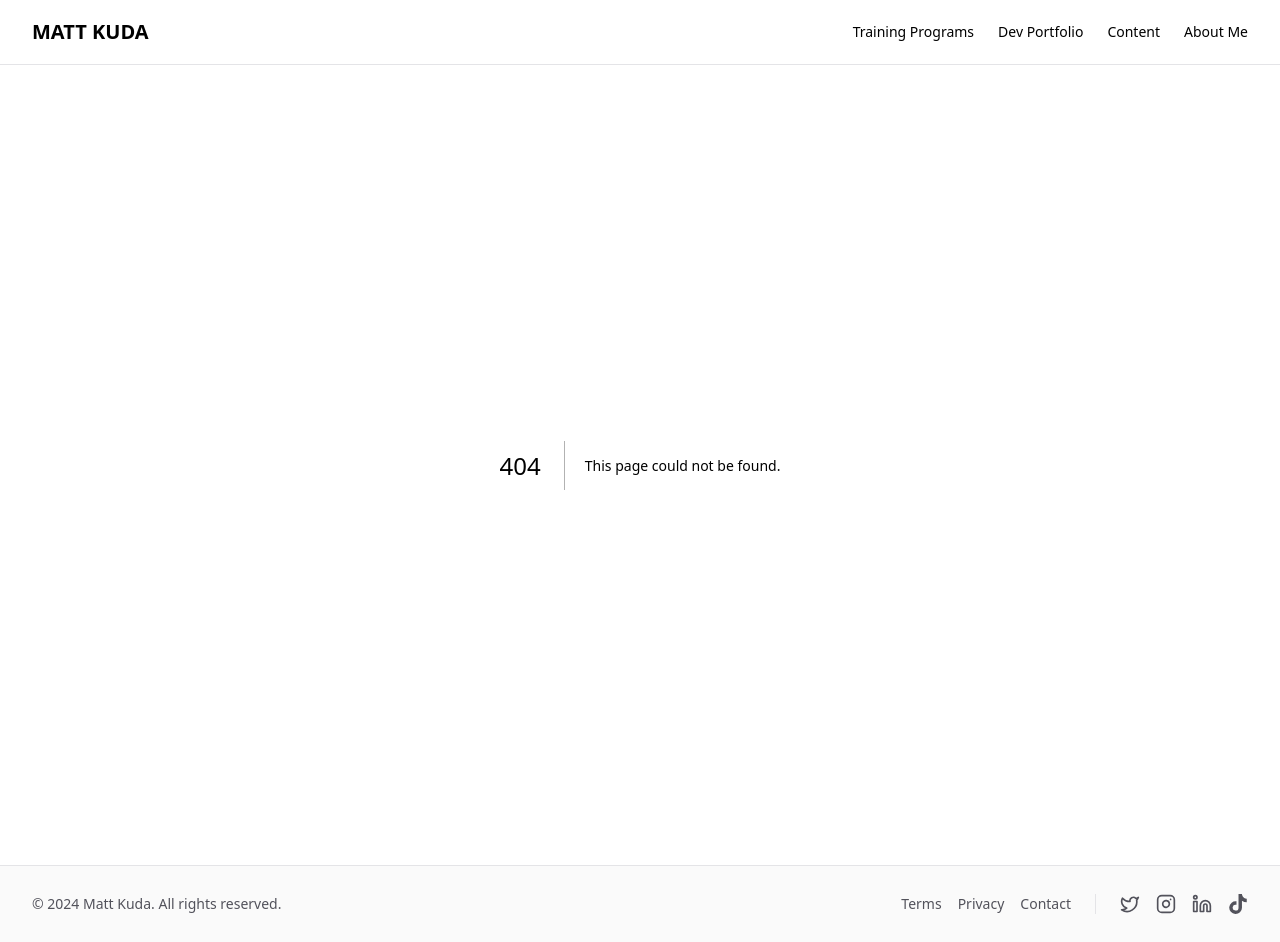
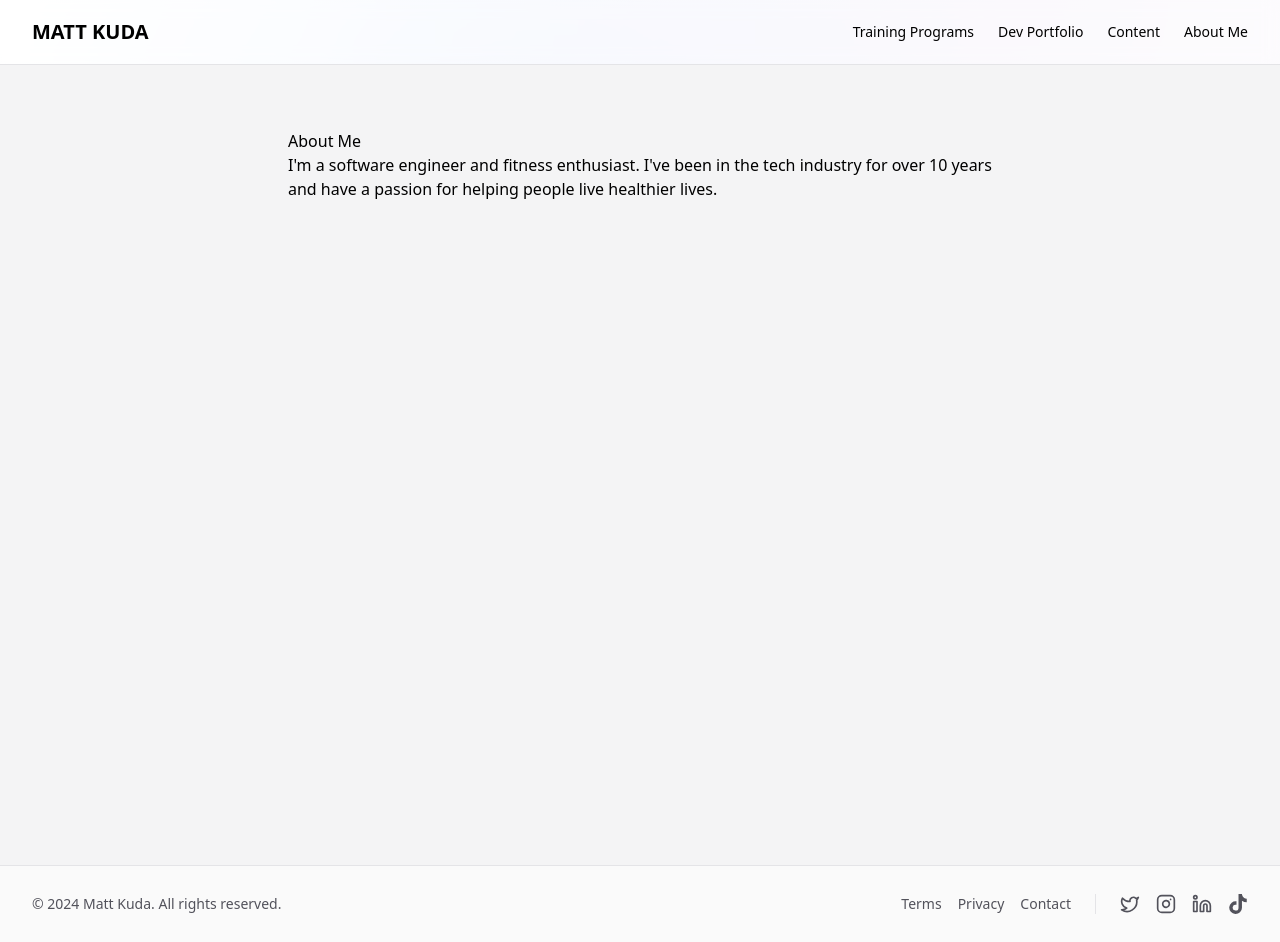
Before and after one commit to mattkuda/mattkuda-hub, a Next.js app: page /aboutme in a window 1280 px wide. Before the commit this address had no page. Built offline with nearby package versions, Linux system fonts and the light colour scheme.

Commit message:
Abiut me tempalte

```diff
--- /dev/null
+++ b/src/app/aboutme/page.tsx
@@ -0,0 +1,12 @@
+export default function AboutMe() {
+    return (
+        <>
+            <main className="min-h-screen bg-zinc-100 p-4">
+                <div className="container mx-auto max-w-3xl py-12">
+                    <h1>About Me</h1>
+                    <p>I'm a software engineer and fitness enthusiast. I've been in the tech industry for over 10 years and have a passion for helping people live healthier lives.</p>
+                </div>
+            </main>
+        </>
+    )
+}
--- a/src/components/hero-section.tsx
+++ b/src/components/hero-section.tsx
@@ -25,7 +25,7 @@ const HeroSection = () => {
                     Hi, I'm Matt Kuda —
                 </h1>
                 <h2 className="text-3xl md:text-4xl font-bold mb-4">
-                    The Healthy Developer.
+                    The Healthy Dev.
                 </h2>
                 <p className="text-lg md:text-xl text-muted-foreground mb-8">
                     Through tech and fitness, I'm on a mission to inspire healthier lives, documenting the journey along the way.
```
Also changed, not shown: 1 other file (tests, documents, lock files or other folders).
